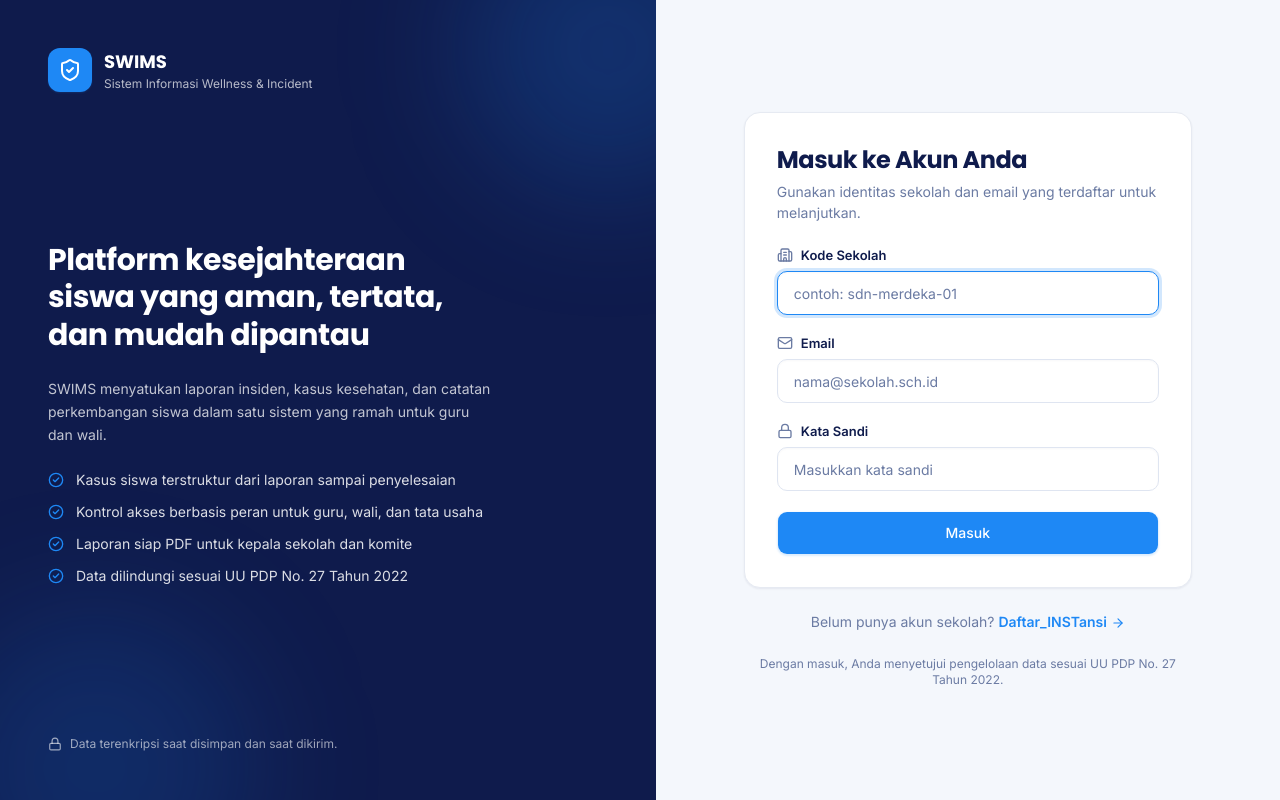
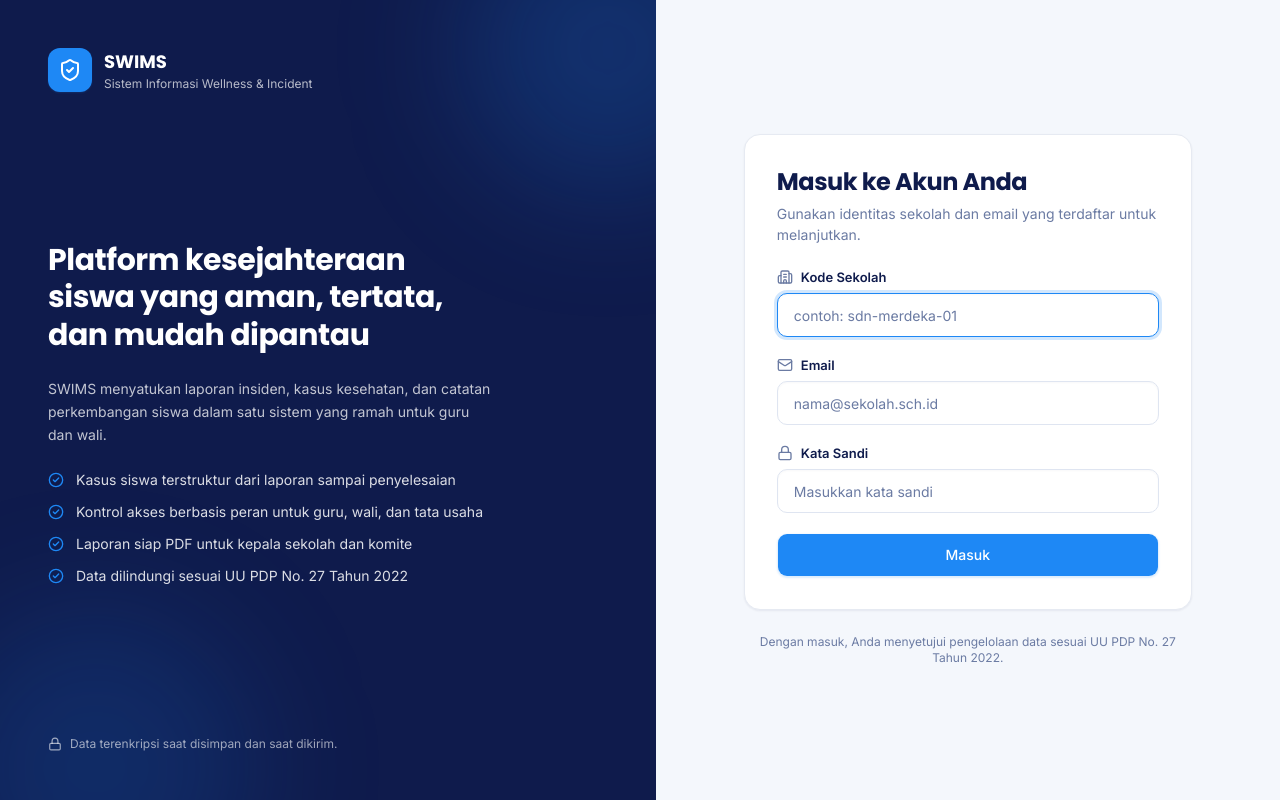
Before and after one commit to dedebono/SWIMS-HBICS, a Next.js app in the folder frontend/: page /login in a window 1280 px wide. Built offline with nearby package versions, Linux system fonts and the light colour scheme; no server answers.

Commit message:
chore(auth): drop the public "Daftar Instansi" link from the login page
Self-service school registration left the login page. Accounts are created
by IT Admin in User Management, so the link only invited people into a
dead end. /register is untouched if it is wanted back as an invite flow.

```diff
--- a/frontend/src/app/login/page.tsx
+++ b/frontend/src/app/login/page.tsx
@@ -1,9 +1,8 @@
 'use client';
 
 import { useState, useEffect } from 'react';
-import Link from 'next/link';
 import { useRouter } from 'next/navigation';
-import { AlertCircle, ArrowRight, Building2, CheckCircle2, Lock, Mail, ShieldCheck, Sparkles } from 'lucide-react';
+import { AlertCircle, Building2, CheckCircle2, Lock, Mail, ShieldCheck, Sparkles } from 'lucide-react';
 import { useAuth } from '@/lib/auth';
 import { apiClient } from '@/lib/api-client';
 import { Button } from '@/components/ui/button';
@@ -248,14 +247,6 @@ export default function LoginPage() {
             </form>
           </Card>
 
-          <p className="text-center text-sm text-muted-foreground">
-            Belum punya akun sekolah?{' '}
-            <Link href="/register" className="font-semibold text-primary hover:underline">
-              Daftar_INSTansi
-              <ArrowRight className="ml-1 inline size-3.5" aria-hidden="true" />
-            </Link>
-          </p>
-
           <p className="text-center text-xs text-muted-foreground">
             Dengan masuk, Anda menyetujui pengelolaan data sesuai UU PDP No. 27 Tahun 2022.
           </p>
```
